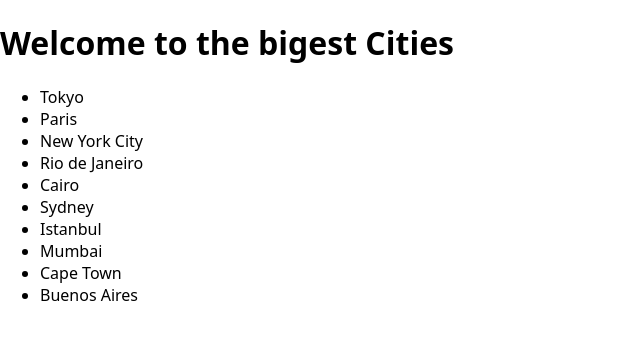
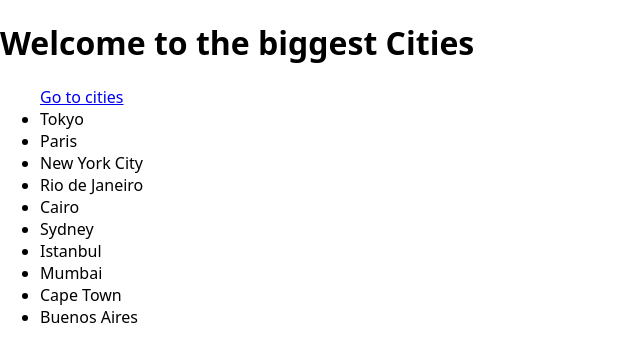
Before and after one commit to nadine-grantz/cities, a Next.js app: page /cities in a window 1280 px wide. Shown: the top 362 px of the page, without its empty margins (0-640 px from the left). Built offline with nearby package versions, Linux system fonts and the light colour scheme.

Commit message:
add Link from react

```diff
--- a/pages/cities/index.js
+++ b/pages/cities/index.js
@@ -1,10 +1,12 @@
 import { cities } from "@/lib/data";
+import Link from "next/link";
 
 export default function Cities() {
   return (
     <>
-      <h1>Welcome to the bigest Cities</h1>
+      <h1>Welcome to the biggest Cities</h1>
       <ul>
+        <Link href="/cities"> Go to cities</Link>
         {cities.map((city) => (
           <li key={city.id}>{city.name}</li>
         ))}
```
